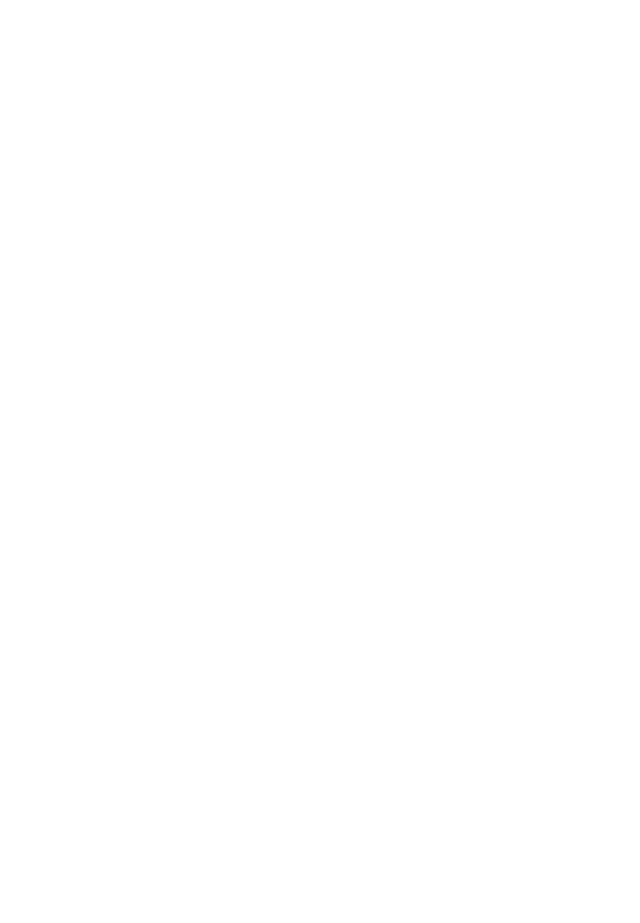
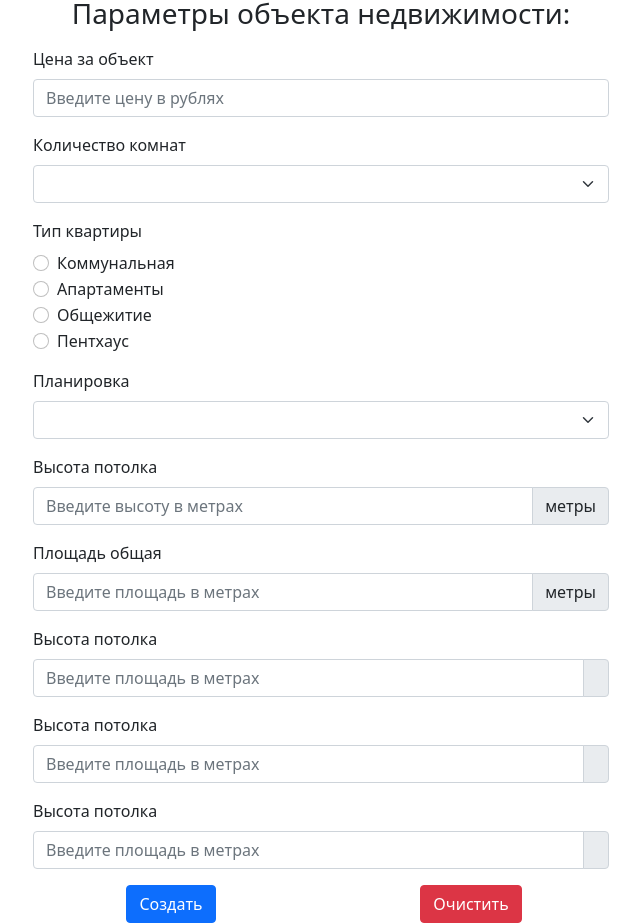
Before and after one commit to thebbstudio/realty.bbs, a React (Create React App) app in the folder public_html/client/: page / in a window 1280 px wide. Shown: the part 699-1622 px from the top of the page, without its empty margins (319-959 px from the left). Before the commit the page ends 800 px from the top, so only its background shows below. Built offline with nearby package versions, Linux system fonts and the light colour scheme; the HTML template or start-up script is replaced by a standard one.

Commit message:
делаю форму

```diff
--- a/public_html/client/src/HomePage/FormRealty/OwnerStep.tsx
+++ b/public_html/client/src/HomePage/FormRealty/OwnerStep.tsx
@@ -1,16 +1,11 @@
 import React from 'react';
-import {
-  Form, Row, Col, Button,
-} from 'react-bootstrap';
 import InputText from '../../components/InputText';
 
-const OwnerStep = ({ register, control }: any) => (
-
+const OwnerStep = ({ control }: any) => (
   <>
     <div className="mb-3 mt-5">
-      <h3 className="d-flex justify-content-center">Данные о собственнике</h3>
+      <h3 className="d-flex justify-content-center">Данные о собственнике:</h3>
     </div>
-
     <InputText
       type="text"
       label="ФИО собственника"
@@ -20,16 +15,14 @@ const OwnerStep = ({ register, control }: any) => (
       required
       control={control}
     />
-
     <InputText
       type="tel"
       label="Телефон собственника"
-      name="telOwner"
+      name="phoneOwner"
       placeholder="Введите телефон собственника"
       value=""
-      required
+      required={false}
       control={control}
-
     />
     <InputText
       type="email"
@@ -37,9 +30,8 @@ const OwnerStep = ({ register, control }: any) => (
       name="emailOwner"
       placeholder="Введите email собственника"
       value=""
-      required
+      required={false}
       control={control}
-
     />
   </>
 );
--- /dev/null
+++ b/public_html/client/src/HomePage/FormRealty/ParamsRealtyStep.tsx
@@ -0,0 +1,118 @@
+import React from 'react';
+import InputText from '../../components/InputText';
+import InputCheck from '../../components/InputCheck';
+import Select from '../../components/Select';
+import InputGroupTextRight from '../../components/InputGroupTextRight';
+
+const ParamsRealtyStep = ({ control }: any) => (
+  <>
+    <div className="mb-3 mt-5">
+      <h3 className="d-flex justify-content-center">Параметры объекта недвижимости:</h3>
+    </div>
+    <InputText
+      type="text"
+      label="Цена за объект"
+      name="costRub"
+      placeholder="Введите цену в рублях"
+      value=""
+      required
+      control={control}
+    />
+    <Select
+      label="Количество комнат"
+      name="rooms"
+      value=""
+      required
+      options={[
+        { value: 'Студия', label: 'Студия' },
+        { value: '1', label: '1' },
+        { value: '2', label: '2' },
+        { value: '3', label: '3' },
+        { value: '4', label: '4' },
+        { value: '5', label: '5' },
+        { value: '6', label: '6' },
+        { value: '7', label: '7' },
+        { value: '8', label: '8' },
+        { value: '9', label: '9' },
+      ]}
+      control={control}
+    />
+    <InputCheck
+      type="radio"
+      label="Тип квартиры"
+      name="typeFlat"
+      value=""
+      options={[
+        { value: 'Коммунальная', label: 'Коммунальная' },
+        { value: 'Апартаменты', label: 'Апартаменты' },
+        { value: 'Общежитие', label: 'Общежитие' },
+        { value: 'Пентхаус', label: 'Пентхаус' },
+
+      ]}
+      required
+      control={control}
+    />
+    <Select
+      label="Планировка"
+      name="layout"
+      value=""
+      required
+      options={[
+        { value: 'Изолированная', label: 'Изолированная' },
+        { value: 'Смежно-изолированная', label: 'Смежно-изолированная' },
+        { value: 'Смежная', label: 'Смежная' },
+        { value: 'Распашонка', label: 'Распашонка' },
+      ]}
+      control={control}
+    />
+    <InputGroupTextRight
+      type="text"
+      label="Высота потолка"
+      name="ceilingHeight"
+      placeholder="Введите высоту в метрах"
+      value=""
+      required
+      control={control}
+      text="метры"
+    />
+    <InputGroupTextRight
+      type="text"
+      label="Площадь общая"
+      name="totalArea"
+      placeholder="Введите площадь в метрах"
+      value=""
+      required
+      control={control}
+      text="метры"
+
+    />
+    <InputGroupTextRight
+      type="text"
+      label="Высота потолка"
+      name="ceilingHeight"
+      placeholder="Введите площадь в метрах"
+      value=""
+      required
+      control={control}
+    />
+    <InputGroupTextRight
+      type="text"
+      label="Высота потолка"
+      name="ceilingHeight"
+      placeholder="Введите площадь в метрах"
+      value=""
+      required
+      control={control}
+    />
+    <InputGroupTextRight
+      type="text"
+      label="Высота потолка"
+      name="ceilingHeight"
+      placeholder="Введите площадь в метрах"
+      value=""
+      required
+      control={control}
+    />
+  </>
+);
+export default ParamsRealtyStep;
--- /dev/null
+++ b/public_html/client/src/HomePage/FormRealty/TypeRealtyStep.tsx
@@ -0,0 +1,32 @@
+import React from 'react';
+import { Button } from 'react-bootstrap';
+
+const TypeRealtyStep = ({ setType }: any) => (
+  <>
+    <div className="d-flex justify-content-center mt-5 mb-3">
+      <h3>Выберите тип недвижимости:</h3>
+    </div>
+    <div className="d-grid gap-2">
+      <Button
+        type="button"
+        onClick={() => setType((prev: any) => ({ ...prev, typeRealty: 'Квартира' }))}
+      >
+        Квартира
+      </Button>
+      <Button
+        type="button"
+        onClick={() => setType((prev: any) => ({ ...prev, typeRealty: 'Комната' }))}
+      >
+        Комната
+      </Button>
+      <Button
+        type="button"
+        onClick={() => setType((prev: any) => ({ ...prev, typeRealty: 'Дача' }))}
+      >
+        Дача
+      </Button>
+    </div>
+  </>
+);
+
+export default TypeRealtyStep;
--- a/public_html/client/src/HomePage/FormRealty/index.tsx
+++ b/public_html/client/src/HomePage/FormRealty/index.tsx
@@ -1,18 +1,38 @@
-import React from 'react';
+import React, { useState } from 'react';
 import {
   Button, Col, Form, Row,
 } from 'react-bootstrap';
 import { useForm } from 'react-hook-form';
 import OwnerStep from './OwnerStep';
+import ParamsRealtyStep from './ParamsRealtyStep';
+import TypeRealtyStep from './TypeRealtyStep';
+
+// Смысовые части:
+//  Собственник
+//  Договор
+//  Расположение
+//  Параметры
+//  Описание
+//  Финансы
+//  Статус
+//  Загрузка фото
 
 const FormRealty = () => {
+  const [realty, setRealty] = useState({});
   const { register, handleSubmit, control } = useForm();
-  function onSubmit(data: any) {
-    console.log(data);
+
+  function onSubmit(data: object) {
+    setRealty((prev) => ({
+      ...prev,
+      ...data,
+    }));
+    console.log(realty);
   }
   return (
     <Form onSubmit={handleSubmit(onSubmit)}>
-      <OwnerStep register={register} control={control} />
+      <TypeRealtyStep setType={setRealty} />
+      <OwnerStep control={control} />
+      <ParamsRealtyStep control={control} />
       <Row>
         <Col className="d-flex justify-content-center">
           <Button type="submit">Создать</Button>
--- a/public_html/client/src/HomePage/index.tsx
+++ b/public_html/client/src/HomePage/index.tsx
@@ -2,48 +2,6 @@ import React from 'react';
 import { Container } from 'react-bootstrap';
 import FormRealty from './FormRealty';
 import Header from './Header';
-
-export const model = [
-  {
-    typeField: 'inputText',
-    type: 'text',
-    label: 'ФИО',
-    name: 'fullNameOwner',
-    value: 'ыыы',
-    placeholder: 'Фамилия имя отчество собственника',
-    required: '1',
-  },
-  {
-    typeField: 'inputText',
-    type: 'tel',
-    label: 'Телефон',
-    name: 'telOwner',
-    value: '',
-    placeholder: 'Введите номер телефона собственника',
-    required: '1',
-  },
-  {
-    typeField: 'inputText',
-    type: 'email',
-    label: 'Электронная почта',
-    name: 'emailOwner',
-    value: '',
-    placeholder: 'Введите email собственника',
-    required: '1',
-  },
-  {
-    typeField: 'select',
-    label: 'Источник',
-    name: 'sourceOwner',
-    value: '',
-    options: [
-      { value: 'Авито', label: 'Авито' },
-      { value: 'ЦИАН', label: 'ЦИАН' },
-      { value: 'Яндекс.Недвижимость', label: 'Яндекс.Недвижимость' },
-    ],
-    required: '1',
-  },
-];
 
 const HomePage = () => (
   <>
--- /dev/null
+++ b/public_html/client/src/components/InputCheck.tsx
@@ -0,0 +1,33 @@
+import React from 'react';
+import { Form } from 'react-bootstrap';
+import { Controller } from 'react-hook-form';
+import { IInputCheck } from '../models/FormElements';
+
+const InputCheck = ({ ...props }: IInputCheck) => (
+  <Form.Group
+    className="mb-3"
+    controlId={props.name}
+  >
+    <Form.Label>{props.label}</Form.Label>
+
+    {props.options.map((option) => (
+      <Controller
+        name={props.name}
+        control={props.control}
+        render={({ field: { onChange, value = option.value, ref } }) => (
+          <Form.Check
+            type={props.type}
+            name={props.name}
+            defaultValue={value}
+            onChange={onChange}
+            label={option.label}
+            required={props.required}
+            ref={ref}
+          />
+        )}
+      />
+    ))}
+  </Form.Group>
+);
+
+export default InputCheck;
--- /dev/null
+++ b/public_html/client/src/components/InputGroupTextRight.tsx
@@ -0,0 +1,34 @@
+import React from 'react';
+import { InputGroup, Form } from 'react-bootstrap';
+import { Controller } from 'react-hook-form';
+import { IInputText } from '../models/FormElements';
+
+const InputGroupTextRight = ({ ...props }: IInputText) => (
+  <Form.Group
+    className="mb-3"
+    controlId={props.name}
+  >
+    <Form.Label>{props.label}</Form.Label>
+
+    <InputGroup className="mb-3">
+      <Controller
+        name={props.name}
+        control={props.control}
+        render={({ field: { onChange, value = props.value, ref } }) => (
+          <Form.Control
+            type={props.type}
+            value={value}
+            onChange={onChange}
+            placeholder={props.placeholder}
+            required={props.required}
+            ref={ref}
+          />
+        )}
+      />
+      <InputGroup.Text>{props.text}</InputGroup.Text>
+
+    </InputGroup>
+  </Form.Group>
+);
+
+export default InputGroupTextRight;
--- a/public_html/client/src/components/Select.tsx
+++ b/public_html/client/src/components/Select.tsx
@@ -1,27 +1,32 @@
-import React, { useState } from 'react';
+import React from 'react';
 import { Form } from 'react-bootstrap';
+import { Controller } from 'react-hook-form';
 import { ISelect } from '../models/FormElements';
 
-const Select = ({ ...props }: ISelect) => {
-  const [value, setValue] = useState(props.value);
-  return (
+const Select = ({ ...props }: ISelect) => (
   <Form.Group
     className="mb-3"
     controlId={props.name}
   >
     <Form.Label>{props.label}</Form.Label>
+    <Controller
+      name={props.name}
+      control={props.control}
+      render={({ field: { onChange, value = props.value, ref } }) => (
         <Form.Select
           defaultValue={value}
-        onChange={(e) => setValue(e.target.value)}
+          onChange={onChange}
           required={props.required}
+          ref={ref}
         >
           <option> </option>
           {props.options.map((option) => (
             <option value={option.value} key={option.value}>{option.label}</option>
           ))}
         </Form.Select>
+      )}
+    />
   </Form.Group>
 );
-};
 
 export default Select;
```
Also changed, not shown: public_html/client/src/models/FormElements/index.ts (+9 -6 lines). Lines whose indentation alone changed are shown as unchanged.
